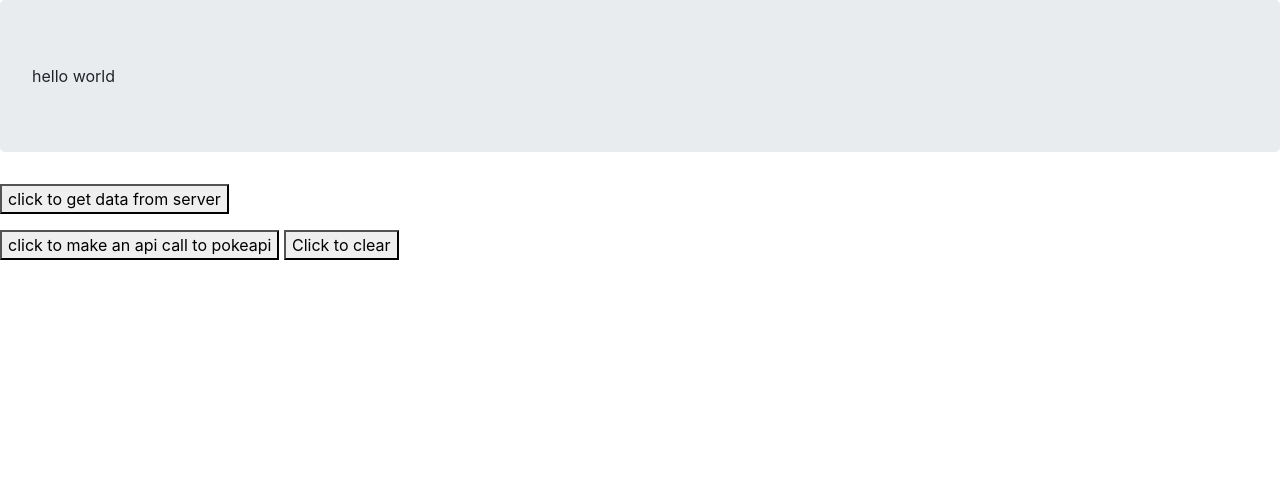
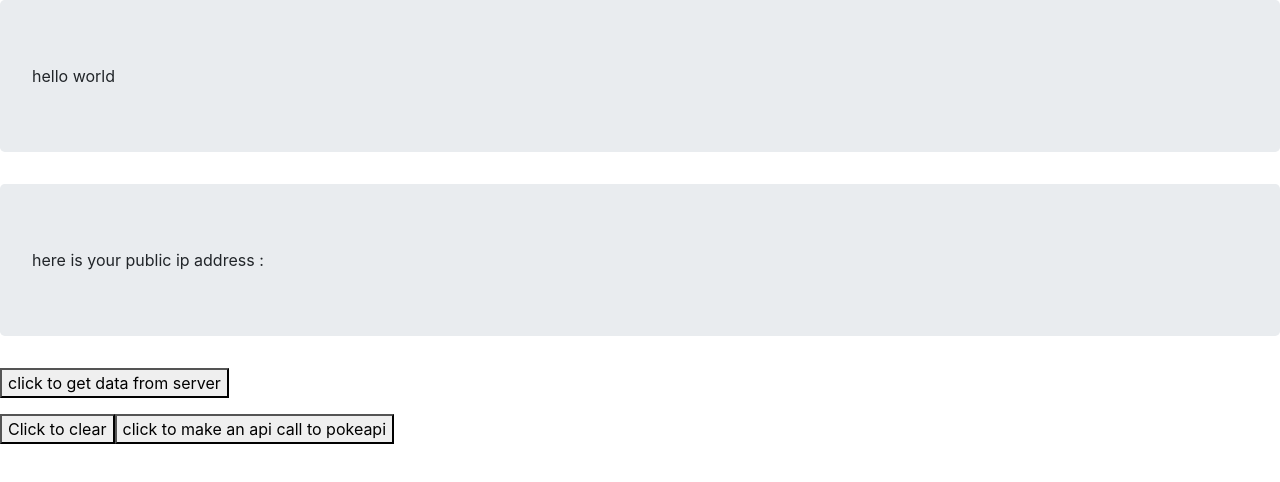
Before and after one commit to ashworth-zach/CsharpWithAngularDemo, an Angular app in the folder ClientApp/: page / in a window 1280 px wide. Shown: the top 482 px of the page. Built offline with nearby package versions, Linux system fonts and the light colour scheme; no server answers.

Commit message:
added public ipv4 thing

```diff
--- a/ClientApp/src/app/http.service.ts
+++ b/ClientApp/src/app/http.service.ts
@@ -13,4 +13,7 @@ export class HttpService {
   getpoke(){
     return this._http.get('https://pokeapi.co/api/v2/pokemon/ditto/')
   }
+  getIp(){
+    return this._http.get("https://api.ipify.org?format=json")
+  }
 }
--- a/ClientApp/src/app/main/main.component.html
+++ b/ClientApp/src/app/main/main.component.html
@@ -1,5 +1,6 @@
+<div class="jumbotron">here is your public ip address : {{ip | json}}</div>
 <button (click)='getstuff()'>click to get data from server</button>
 <p>{{datastring}}</p>
+<button (click)="cleardata()">Click to clear</button>
 <button (click)='getpokemon()'>click to make an api call to pokeapi</button>
 {{pokedata | json}}
-<button (click)="cleardata()">Click to clear</button>
--- a/ClientApp/src/app/main/main.component.ts
+++ b/ClientApp/src/app/main/main.component.ts
@@ -9,9 +9,11 @@ export class MainComponent implements OnInit {
   datastring:any;
   pokedata:any;
   nulldata:any;
+  ip:any;
   constructor(private _httpService: HttpService) { }
 
   ngOnInit() {
+    this.showIp();
   }
   getstuff(){
     var observable = this._httpService.getstuff();
@@ -29,4 +31,10 @@ export class MainComponent implements OnInit {
     this.datastring="";
     this.pokedata=this.nulldata;
   }
+  showIp(){
+    var observable=this._httpService.getIp();
+    observable.subscribe(data=>{
+      this.ip=data.ip;
+    })
+  }
 }
```
